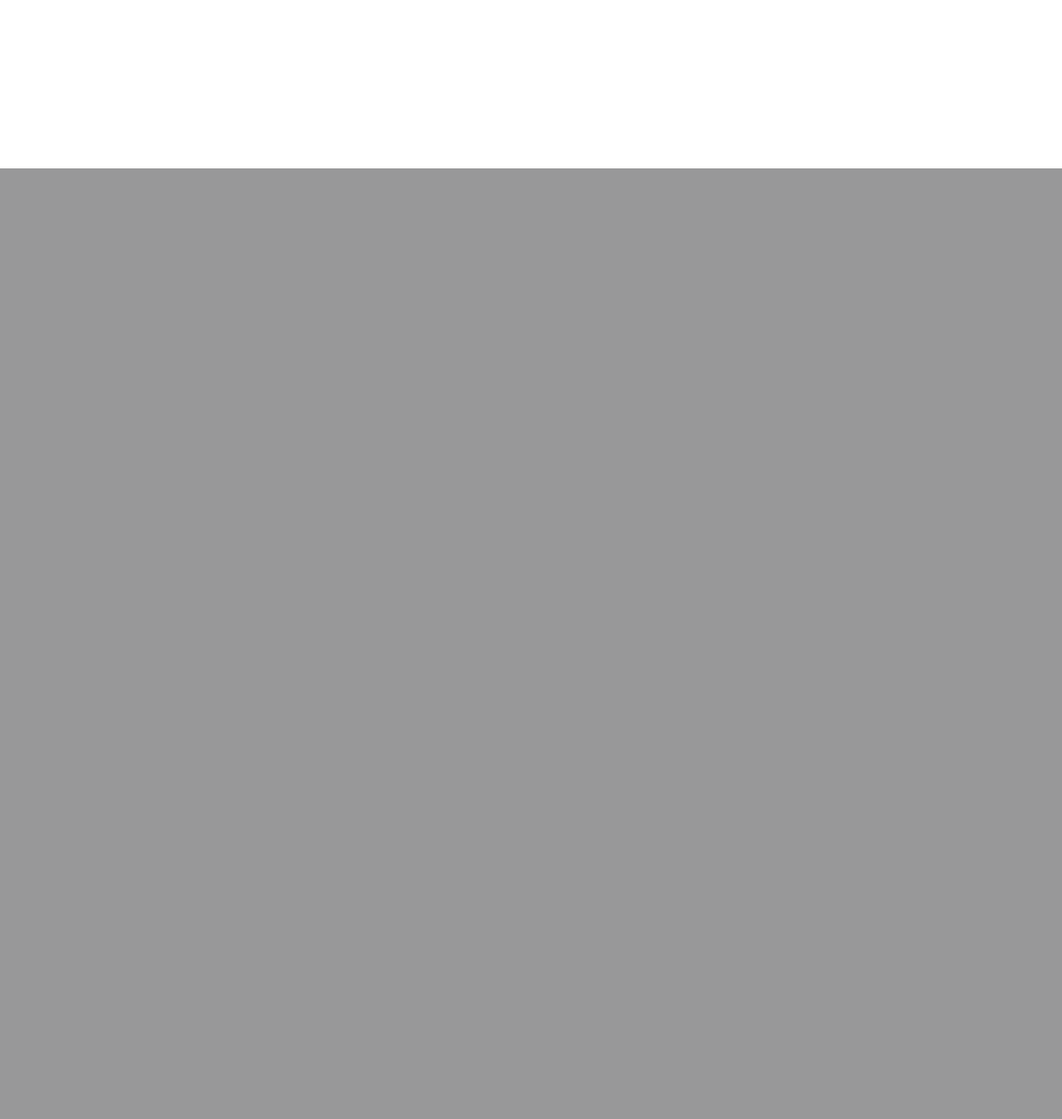
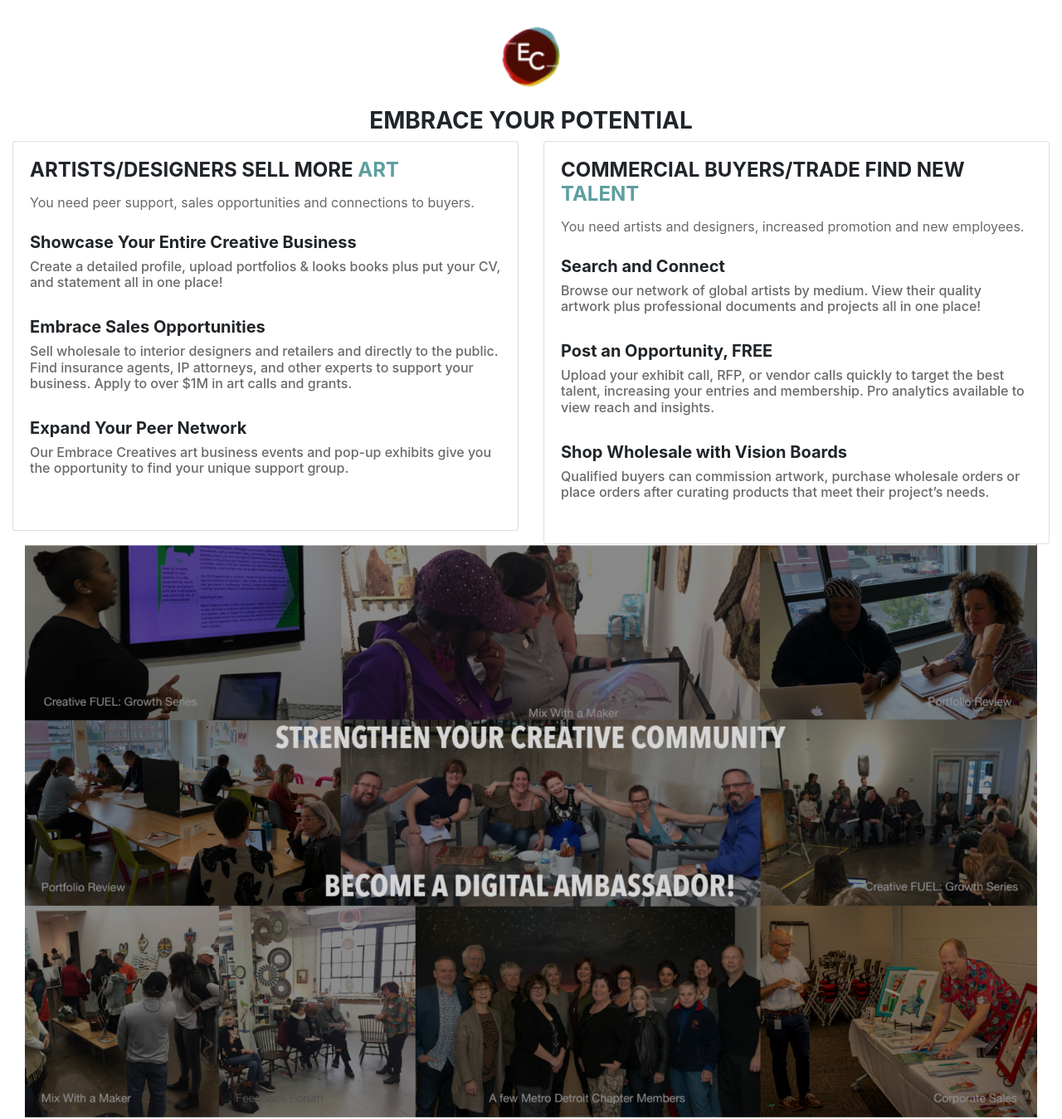
Before and after one commit to OnlySishir/senior-capstone-project, a PHP site: page / in a window 1280 px wide. Shown: the part 597-1946 px from the top of the page at 83% size. Before the commit the page ends 800 px from the top, so only its background shows below. Run offline with PHP 8.4, Linux system fonts and the light colour scheme.

Commit message:
Added EC Info
Expaned home page to include cards

```diff
--- a/css/style.css
+++ b/css/style.css
@@ -1,3 +1,40 @@
+
+h3.bold{
+    font-weight: bold;
+}
+
+h4.card-title{
+  font-weight: bold;
+}
+
+h5.bold{
+  font-weight: bold;
+}
+
+h6.light{
+  color: dimgrey;
+}
+
+h7.card-subtitle{
+  color: dimgrey;
+}
+
+.text-left {
+  text-align: left;
+}
+
+.text-right {
+  text-align: right;
+}
+
+.text-center {
+  text-align: center;
+}
+
+.card-title-alt{
+  color: cadetblue;
+}
+
 .jumbotron {
   background-image: url("../img/LeslieArt.jpg");
   height: 500px;
--- a/index.html
+++ b/index.html
@@ -141,6 +141,91 @@
     </div>
     <!-- Header End -->
 
+    <!-- EC Page Start -->
+    <div class="container-fluid">
+      <div class="row justify-content-md-center">
+        <img src="./img/EC_Logo.png" alt="EC Logo" style="width: 75px;" />
+      </div>
+      <br />
+      <div class="row justify-content-md-center">
+        <h3 class="bold">EMBRACE YOUR POTENTIAL</h3>
+      </div>
+      <div class="card-deck">
+        <div class="card card-accent-primary mb-3">
+          <div class="card-body">
+            <h4 class="card-title">ARTISTS/DESIGNERS SELL MORE <span class ="card-title-alt">ART</span></h4>
+            <h7 class="card-subtitle"
+              >You need peer support, sales opportunities and connections to
+              buyers.</h7
+            >
+            <br/>
+            <br>
+            <h5 class="bold">Showcase Your Entire Creative Business</h5>
+            <h6 class="light">
+              Create a detailed profile, upload portfolios & looks books plus
+              put your CV, and statement all in one place!
+            </h6>
+            <br />
+            <h5 class="bold">Embrace Sales Opportunities</h5>
+            <h6 class="light">
+              Sell wholesale to interior designers and retailers and directly to
+              the public. Find insurance agents, IP attorneys, and other experts
+              to support your business. Apply to over $1M in art calls and
+              grants.
+            </h6>
+            <br />
+            <h5 class="bold">Expand Your Peer Network</h5>
+            <h6 class="light">
+              Our Embrace Creatives art business events and pop-up exhibits give
+              you the opportunity to find your unique support group.
+            </h6>
+            <br />
+          </div>
+        </div>
+
+        <div class="card">
+          <div class="card-body">
+            <h4 class="card-title">COMMERCIAL BUYERS/TRADE FIND NEW <span class="card-title-alt">TALENT</h4>
+            <h7 class="card-subtitle"
+              >You need artists and designers, increased promotion and new
+              employees.</h7
+            >
+            <br />
+            <br>
+            <h5 class="bold">Search and Connect</h5>
+            <h6 class="light">
+              Browse our network of global artists by medium. View their quality
+              artwork plus professional documents and projects all in one place!
+            </h6>
+            <br />
+            <h5 class="bold">Post an Opportunity, FREE</h5>
+            <h6 class="light">
+              Upload your exhibit call, RFP, or vendor calls quickly to target the best
+              talent, increasing your entries and membership. Pro analytics available to
+              view reach and insights.
+            </h6>
+            <br />
+            <h5 class="bold">Shop Wholesale with Vision Boards</h5>
+            <h6 class="light">
+              Qualified buyers can commission artwork, purchase wholesale orders or
+              place orders after curating products that meet their project’s needs.
+            </h6>
+            <br />
+          </div>
+        </div>
+      </div>
+    <!-- Ec Page End -->
+
+    <!-- Embrace Potential Start -->
+    <div class="container-fluid">
+      <img
+        src="./img/digAmbassador.png"
+        class="img-fluid"
+        alt="Digital Ambassador image"
+      />
+    </div>
+    <!-- Embrace Potential End -->
+
     <!-- Optional JavaScript -->
     <!-- jQuery first, then Popper.js, then Bootstrap JS -->
     <script
```
Also changed, not shown: about-us.html (added, +20 -0 lines), img/EC_Logo.png (added), img/digAmbassador.png (added), 2 other files.
